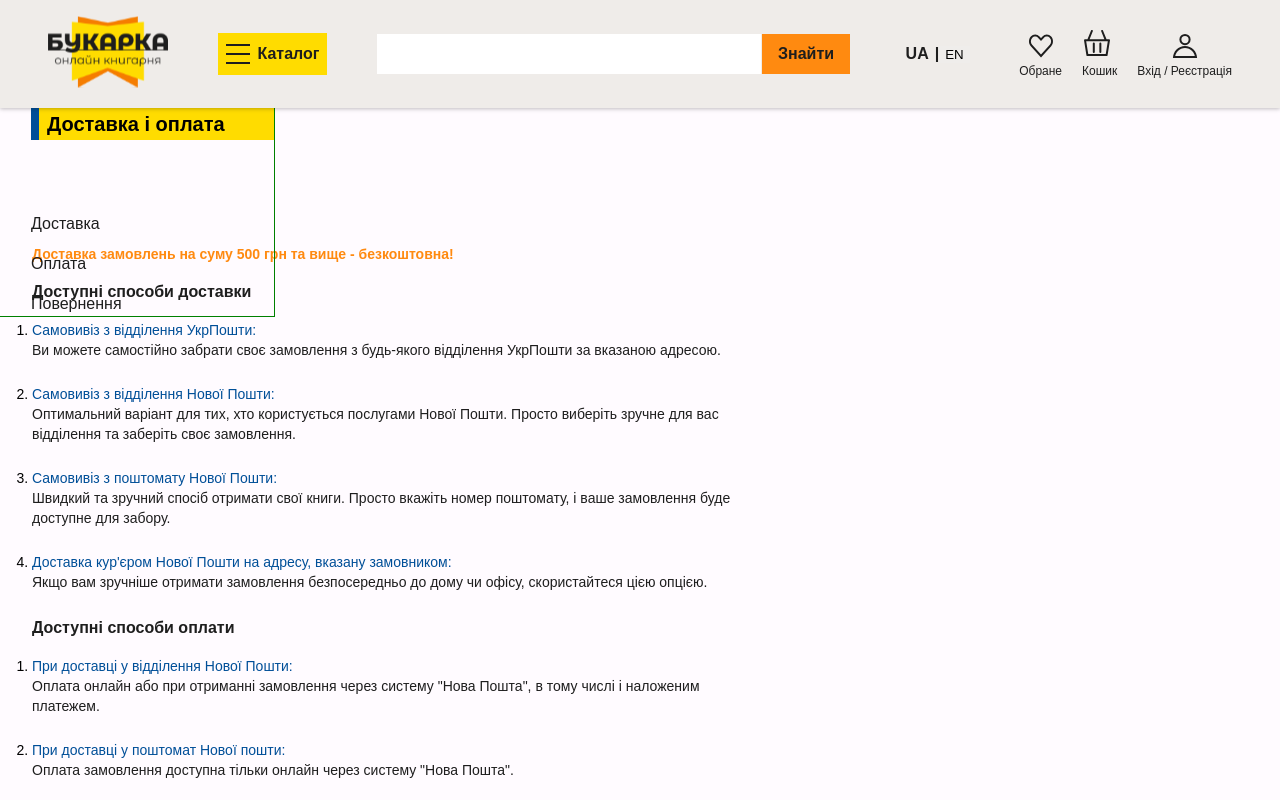
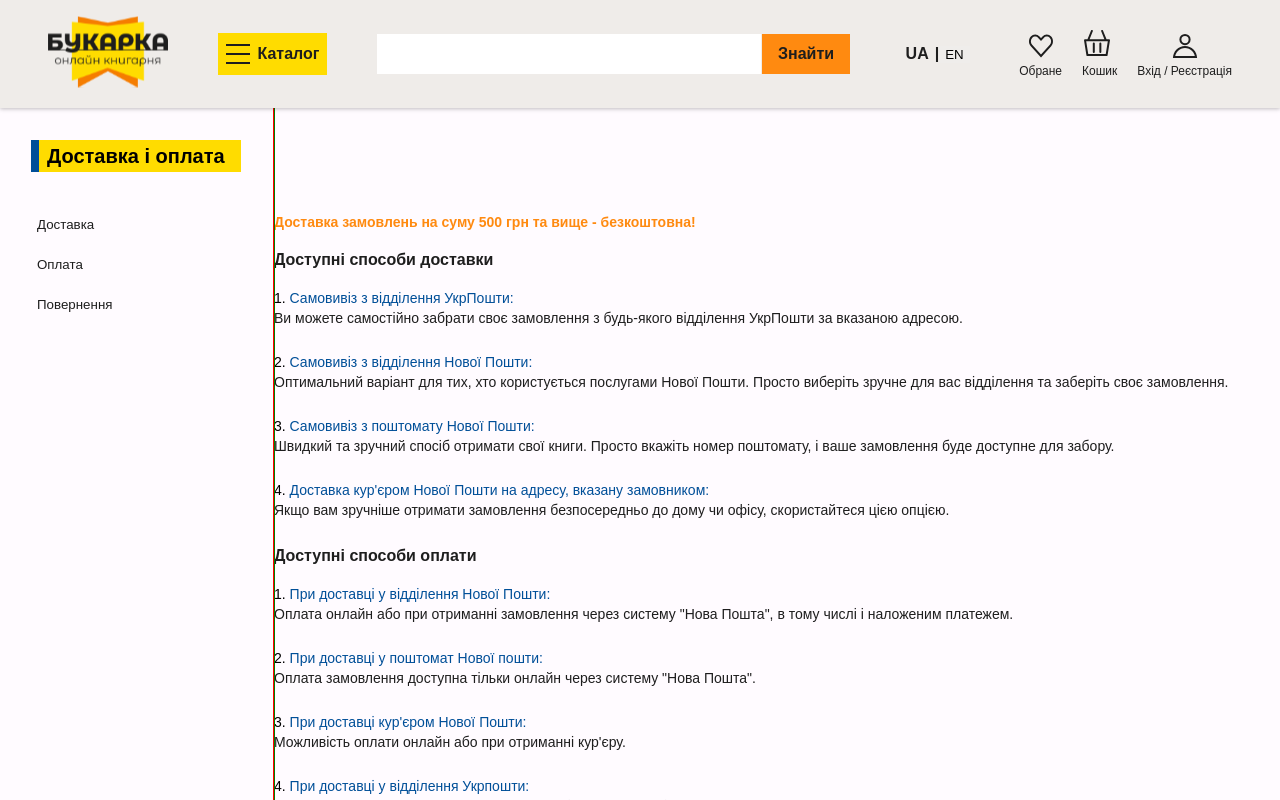
Before and after one commit to OlenaPobehailo/bukarka, a React (Create React App) app in the folder frontend/: page /delivery in a window 1280 px wide. Shown: the top 800 px of the page. Built offline with nearby package versions, Linux system fonts and the light colour scheme.

Commit message:
update Delivery page

```diff
--- a/frontend/src/components/Header/Header.styled.ts
+++ b/frontend/src/components/Header/Header.styled.ts
@@ -30,6 +30,7 @@ export const Wrapper = styled.div`
 export const StyledLogoUkr = styled(LogoUkr)`
   min-width: 120px;
   min-height: 71px;
+
 `;
 
 export const CatalogButton = styled.button`
@@ -61,9 +62,7 @@ export const Input = styled.input`
   min-height: 40px;
 
   border: none;
-  &:focus {
-    outline: 1px solid var(--bukarka-orange);
-  }
+
 `;
 
 export const FormButton = styled.button`
--- a/frontend/src/components/Layout/Layout.tsx
+++ b/frontend/src/components/Layout/Layout.tsx
@@ -7,11 +7,11 @@ const Layout: React.FC = () => {
   return (
     <>
       <Header />
-      <div>
+      {/* <div> */}
         <Suspense fallback={<div>Loading...</div>}>
           <Outlet />
         </Suspense>
-      </div>
+      {/* </div> */}
       <Footer />
     </>
   );
--- a/frontend/src/pages/DeliveryPage/DeliveryPage.styled.ts
+++ b/frontend/src/pages/DeliveryPage/DeliveryPage.styled.ts
@@ -14,8 +14,11 @@ export const Label = styled.p`
   align-items: center;
 
   min-width: 192px;
+  width: fit-content;
   height: 32px;
-  margin-bottom: 72px;
+  margin-top: 32px;
+
+  margin-bottom: 40px;
   padding: 4px 16px;
 
   background-color: var(--bukarka-yellow);
@@ -35,6 +38,7 @@ export const Label = styled.p`
   }
 `;
 
+
 export const Menu = styled.ul`
   display: flex;
   justify-content: flex-start;
@@ -48,11 +52,14 @@ export const MenuItem = styled.li`
   line-height: 1.5;
 
   color: var(--bukarka-black);
+
+  button{
+    background-color: transparent;
+  }
 `;
 
 export const AboutDelivery = styled.div`
   margin-top: 104px;
-  flex-basis: 65%;
 `;
 
 const HiddenStyle = css`
@@ -96,7 +103,7 @@ export const SubTitle = styled.h2`
 `;
 
 export const ShiftRight = styled.div`
-  padding-left: 16px;
+  padding-left: 32px;
 `;
 
 export const SmallSubTitle = styled.h3`
@@ -115,10 +122,13 @@ export const StyledList = styled.ol`
   li {
     margin-bottom: 24px;
     list-style-type: decimal;
-    /* list-style-position: inside; */
+    list-style-position: inside;
+
+
   }
 
   h4 {
+    display: inline;
     font-weight: 400;
     color: var(--bukarka-blue);
   }
--- a/frontend/src/pages/DeliveryPage/DeliveryPage.tsx
+++ b/frontend/src/pages/DeliveryPage/DeliveryPage.tsx
@@ -1,4 +1,10 @@
-import { Aside, PageWrapper, StyledCommonWrapper } from "styles/CommonStyled";
+import {
+  Aside,
+  Main,
+  PageWrapper,
+  StyledCommonWrapper,
+} from "styles/CommonStyled";
+
 import {
   AboutDelivery,
   AccentText,
@@ -12,32 +18,53 @@ import {
   SmallSubTitle,
   StyledList,
   SubTitle,
-  Wrapper,
 } from "./DeliveryPage.styled";
+import Subscribe from "components/Subscribe";
 
 const DeliveryPage: React.FC = () => {
+  const handleLinkClick = (id: string) => {
+    const element = document.getElementById(id);
+    if (element) {
+      const topOffset = element.offsetTop;
+      window.scrollTo({
+        top: topOffset,
+        behavior: "smooth",
+      });
+    }
+  };
+
   return (
     <StyledCommonWrapper>
       <PageWrapper>
-        <Wrapper>
-          <Aside>
-            <Label>Доставка і оплата</Label>
-            <Menu>
-              <MenuItem id="delivery">Доставка</MenuItem>
-              <MenuItem id="payment">Оплата</MenuItem>
-              <MenuItem id="return">Повернення</MenuItem>
-            </Menu>
-          </Aside>
+        <Aside>
+          <Label>Доставка і оплата</Label>
+          <Menu>
+            <MenuItem>
+              <button onClick={() => handleLinkClick("delivery")}>
+                Доставка
+              </button>
+            </MenuItem>
+            <MenuItem id="">
+              <button onClick={() => handleLinkClick("payment")}>Оплата</button>
+            </MenuItem>
+            <MenuItem id="">
+              <button onClick={() => handleLinkClick("return")}>
+                Повернення
+              </button>
+            </MenuItem>
+          </Menu>
+        </Aside>
+        <Main>
           <AboutDelivery>
             <HiddenTitle>Умови доставки оплати і повернення</HiddenTitle>
             <AccentText>
               Доставка замовлень на суму 500 грн та вище - безкоштовна!
             </AccentText>
 
-            <SubTitle>Доступні способи доставки</SubTitle>
+            <SubTitle id="delivery">Доступні способи доставки</SubTitle>
+            <HiddenSubTitle>Способи отримання замовлення</HiddenSubTitle>
 
             <StyledList>
-              <HiddenSubTitle>Способи отримання замовлення</HiddenSubTitle>
               <li>
                 <h4>Самовивіз з відділення УкрПошти: </h4>
                 <p>
@@ -71,9 +98,8 @@ const DeliveryPage: React.FC = () => {
               </li>
             </StyledList>
 
-            <SubTitle>Доступні способи оплати</SubTitle>
+            <SubTitle id="payment">Доступні способи оплати</SubTitle>
             <HiddenSubTitle>
-              {" "}
               способи оплати при різних методах доставки
             </HiddenSubTitle>
 
@@ -104,7 +130,8 @@ const DeliveryPage: React.FC = () => {
               </li>
             </StyledList>
 
-            <SubTitle>Повернення товару</SubTitle>
+            <SubTitle id="return">Повернення товару</SubTitle>
+
             <Description>
               Ми розуміємо, що іноді можуть виникати ситуації, коли вам потрібно
               повернути куплений товар. У нашому книжковому онлайн магазині ми
@@ -177,8 +204,9 @@ const DeliveryPage: React.FC = () => {
               допоможемо.
             </Description>
           </AboutDelivery>
-        </Wrapper>
+        </Main>
       </PageWrapper>
+      <Subscribe />
     </StyledCommonWrapper>
   );
 };
--- a/frontend/src/styles/CommonStyled.tsx
+++ b/frontend/src/styles/CommonStyled.tsx
@@ -1,8 +1,7 @@
 import styled from "styled-components";
 
 export const StyledCommonWrapper = styled.div`
-  margin-left: auto;
-  margin-right: auto;
+  margin: 0 auto;
   background-color: var(--bukarka-white);
 
   @media screen and (min-width: 1440px) {
@@ -21,17 +20,23 @@ export const PageWrapper = styled.div`
 `;
 
 export const Aside = styled.aside`
-  position: absolute;
-  top: 0;
-  left: 0;
+  position: fixed;
   width: 274px;
   padding-left: 31px;
+  margin-left: auto;
+  overflow-y: auto;
+  top: 108px;
+  bottom: 0;
+  max-height: calc(100vh - 108px);
 
   outline: 1px solid green;
 `;
 
 export const Main = styled.main`
+  /* width: 100%; */
   margin-left: 274px;
+  overflow-y: auto;
+
   outline: 1px solid red;
 
   /* flex-grow: 1; */
--- a/frontend/src/styles/GlobalStyles.ts
+++ b/frontend/src/styles/GlobalStyles.ts
@@ -51,4 +51,10 @@ img {
 a{
     text-decoration: none;
 };
+
+
+*:focus-visible  {
+  outline: 2px solid var(--bukarka-black) ;
+  border-radius:2px;
+}
 `;
```
